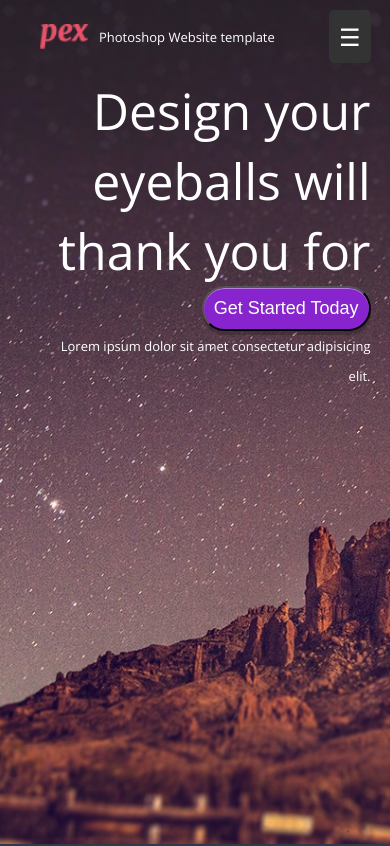
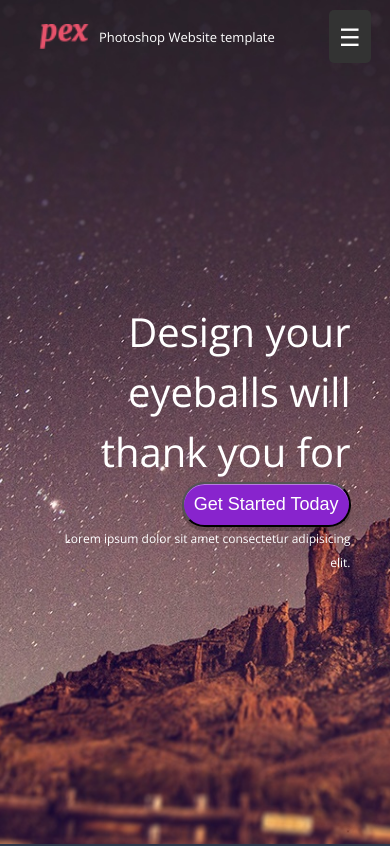
Before and after one commit to VartikaS14/Reactjs-project, a React (Vite) app: page / in a window 390 px wide. Shown: the top 846 px of the page. Built offline with nearby package versions, Linux system fonts and the light colour scheme.

Commit message:
responsive hero  done

```diff
--- a/src/Components/Hero/Hero.css
+++ b/src/Components/Hero/Hero.css
@@ -7,22 +7,68 @@
   color: white;
   display: flex;
 }
+
 .hero-text {
   margin-top: 23%;
   text-align: right;
   max-width: 500px;
 }
+
 .hero-text h1 {
   font-size: 50px;
   line-height: 70px;
   font-weight: 400;
   font-family: "Open Sans";
 }
+
 .hero-text .btn1 {
   background-color: #8824cd;
+}
 
-}
 .hero-text p {
   font-size: 13px;
   line-height: 30px;
 }
+
+/* Responsive Styles */
+@media (max-width: 768px) {
+  .hero {
+    flex-direction: column;
+    align-items: center;
+    justify-content: center;
+    text-align: center;
+  }
+
+  .hero-text {
+    margin-top: 10%;
+    max-width: 100%;
+    padding: 0 20px;
+  }
+
+  .hero-text h1 {
+    font-size: 40px;
+    line-height: 60px;
+  }
+
+  .hero-text p {
+    font-size: 12px;
+    line-height: 24px;
+  }
+}
+
+@media (min-width: 769px) and (max-width: 962px) {
+  .hero-text {
+    margin-top: 40%;
+    max-width: 80%;
+  }
+
+  .hero-text h1 {
+    font-size: 45px;
+    line-height: 65px;
+  }
+
+  .hero-text p {
+    font-size: 12px;
+    line-height: 26px;
+  }
+}
--- a/src/Components/Navbar/Navbar.css
+++ b/src/Components/Navbar/Navbar.css
@@ -118,7 +118,7 @@ nav ul li a:focus::after {
         background-color: #333; /* Background color for the menu toggle button */
         padding: 10px;
         border-radius: 5px;
-        z-index: 10; /* Ensure the toggle is on top of other elements */
+        z-index: 10;
     }
 
     .search-bar {
```
